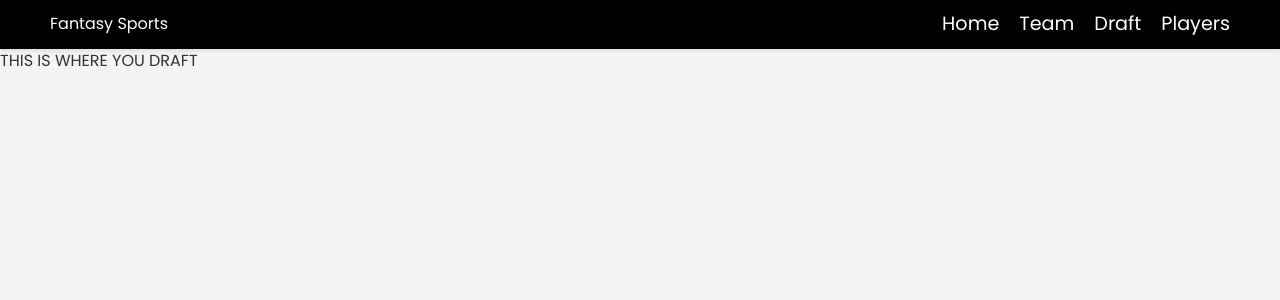
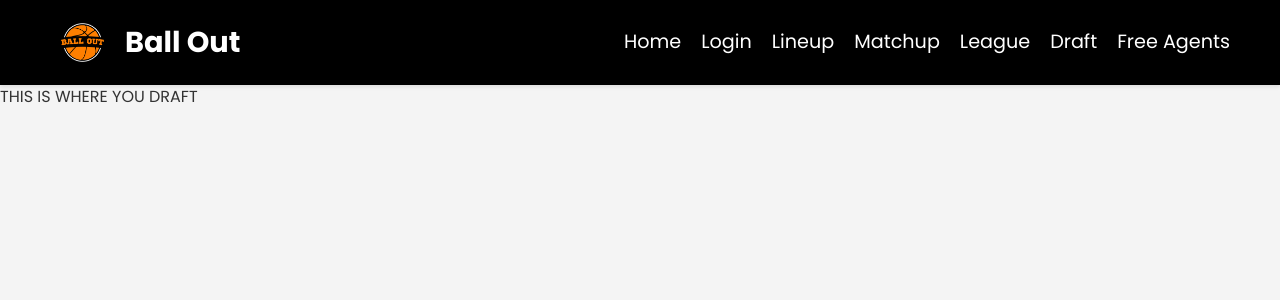
Before and after one commit to Shreyas-Pattabi/Ball-Out, a React (Vite) app in the folder frontend/: page /draft in a window 1280 px wide. Shown: the top 300 px of the page. Built offline with nearby package versions, Linux system fonts and the light colour scheme; a web font is replaced by a local one.

Commit message:
Update Draft.jsx

```diff
--- a/frontend/src/components/Draft.jsx
+++ b/frontend/src/components/Draft.jsx
@@ -1,18 +1,25 @@
 import React from 'react';
 import './Home.css';
 import { Link } from 'react-router-dom';
+import logo from '../assets/logoBO.png'
 
 const Draft = () => {
   return (
     <div>
         <header className="header">
-        <div className="logo">Fantasy Sports</div>
+        <div className="logo">
+        <img src={logo} alt="BO Logo" />
+          <span>Ball Out</span>
+        </div>
         <nav>
           <ul>
-            <li><Link to="/">Home</Link></li>
-            <li><Link to="/matchup">Team</Link></li>
+          <li><Link to="/">Home</Link></li>
+            <li><Link to="/">Login</Link></li>
+            <li><Link to="/lineup">Lineup</Link></li>
+            <li><Link to="/matchup">Matchup</Link></li>
+            <li><Link to="/my-league">League</Link></li>
             <li><Link to="/draft">Draft</Link></li>
-            <li><Link to="/players">Players</Link></li>
+            <li><Link to="/players">Free Agents</Link></li>
           </ul>
         </nav>
       </header>
```
